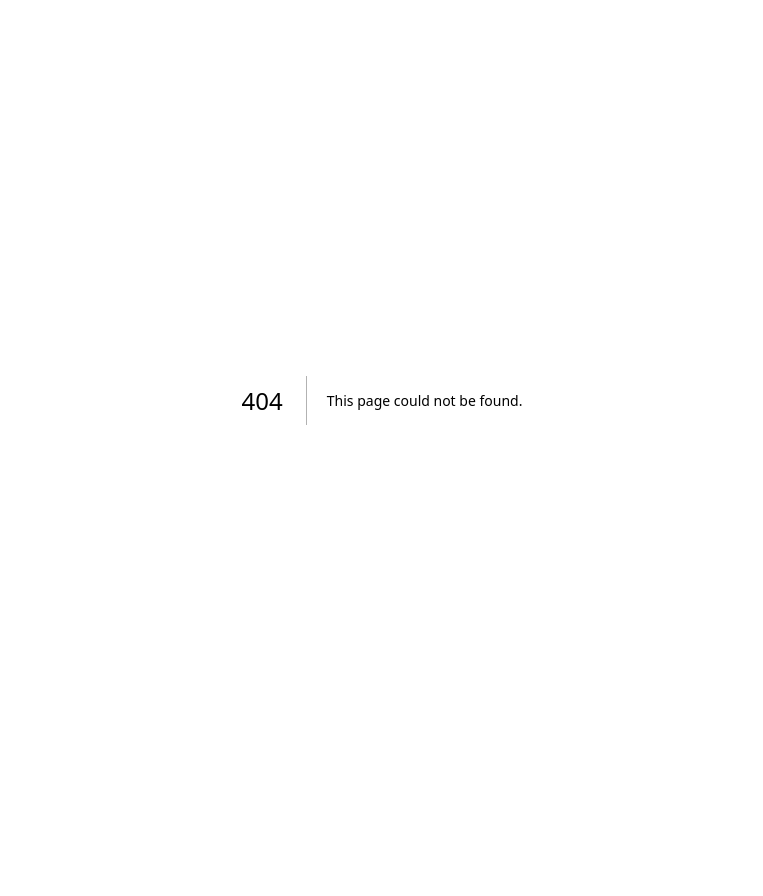
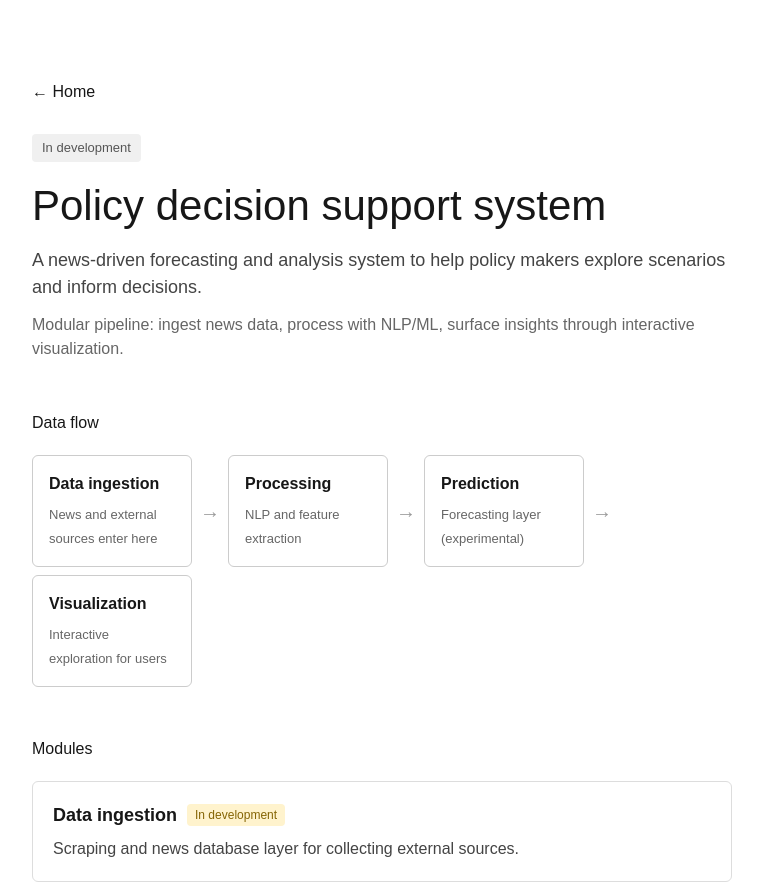
Before and after one commit to vandenHoeven/portfolio, a Next.js app: page /thesis in a window 1280 px wide. Before the commit this address had no page. Shown: the top 896 px of the page, without its empty margins (258-1021 px from the left). Before the commit the page ends 800 px from the top, so only its background shows below. Built offline with nearby package versions, Linux system fonts and the light colour scheme.

Commit message:
update structure

```diff
--- a/app/page.tsx
+++ b/app/page.tsx
@@ -1,4 +1,5 @@
 import { projects } from "@/data/projects";
+import { thesisVision } from "@/data/thesis/vision";
 
 export default function Home() {
   return (
@@ -11,9 +12,16 @@ export default function Home() {
         <p style={{ fontSize: "18px", color: "#444" }}>
           Data Science & AI student focused on machine learning systems and data-driven applications.
         </p>
+
+        <p style={{ fontSize: "16px", color: "#666", marginTop: "12px" }}>
+          {thesisVision.visionLine}
+        </p>
       </section>
 
       <section style={{ marginTop: "30px" }}>
+        <a href="/thesis" style={{ marginRight: "15px" }}>
+          Thesis system
+        </a>
         <a href="/projects" style={{ marginRight: "15px" }}>
           Projects
         </a>
--- /dev/null
+++ b/app/thesis/components/ModuleCard.tsx
@@ -0,0 +1,73 @@
+import type { ModuleStatus, ThesisModule } from "@/data/thesis/modules";
+
+const statusLabels: Record<ModuleStatus, string> = {
+  active: "Active",
+  in_development: "In development",
+  experimental: "Experimental",
+  planned: "Planned",
+};
+
+const statusStyles: Record<ModuleStatus, { backgroundColor: string; color: string }> = {
+  active: { backgroundColor: "#e6f4ea", color: "#1e7e34" },
+  in_development: { backgroundColor: "#fff3cd", color: "#856404" },
+  experimental: { backgroundColor: "#e8eaf6", color: "#3949ab" },
+  planned: { backgroundColor: "#f0f0f0", color: "#555" },
+};
+
+type ModuleCardProps = {
+  module: ThesisModule;
+};
+
+export default function ModuleCard({ module }: ModuleCardProps) {
+  const badgeStyle = statusStyles[module.status];
+
+  const content = (
+    <>
+      <div style={{ display: "flex", alignItems: "center", gap: "10px", marginBottom: "8px" }}>
+        <strong style={{ fontSize: "18px" }}>{module.title}</strong>
+        <span
+          style={{
+            display: "inline-block",
+            padding: "2px 8px",
+            fontSize: "12px",
+            borderRadius: "4px",
+            ...badgeStyle,
+          }}
+        >
+          {statusLabels[module.status]}
+        </span>
+      </div>
+      <p style={{ margin: 0, color: "#444" }}>{module.description}</p>
+      {module.href && (
+        <p style={{ marginTop: "10px", marginBottom: 0, fontSize: "14px", color: "#0066cc" }}>
+          Open module →
+        </p>
+      )}
+    </>
+  );
+
+  const cardStyle = {
+    padding: "20px",
+    border: "1px solid #ddd",
+    borderRadius: "6px",
+    marginBottom: "16px",
+  };
+
+  if (module.href) {
+    return (
+      <a
+        href={module.href}
+        style={{
+          ...cardStyle,
+          display: "block",
+          textDecoration: "none",
+          color: "inherit",
+        }}
+      >
+        {content}
+      </a>
+    );
+  }
+
+  return <div style={cardStyle}>{content}</div>;
+}
--- /dev/null
+++ b/app/thesis/components/Overview.tsx
@@ -0,0 +1,30 @@
+import { thesisVision } from "@/data/thesis/vision";
+
+export default function Overview() {
+  return (
+    <section>
+      <div style={{ marginBottom: "12px" }}>
+        <span
+          style={{
+            display: "inline-block",
+            padding: "4px 10px",
+            fontSize: "13px",
+            borderRadius: "4px",
+            backgroundColor: "#f0f0f0",
+            color: "#555",
+          }}
+        >
+          {thesisVision.status}
+        </span>
+      </div>
+
+      <h1 style={{ fontSize: "42px", marginBottom: "10px" }}>{thesisVision.headline}</h1>
+
+      <p style={{ fontSize: "18px", color: "#444", marginBottom: "12px" }}>
+        {thesisVision.visionLine}
+      </p>
+
+      <p style={{ fontSize: "16px", color: "#666" }}>{thesisVision.technicalLine}</p>
+    </section>
+  );
+}
--- /dev/null
+++ b/app/thesis/components/SystemMap.tsx
@@ -0,0 +1,38 @@
+import { pipelineStages } from "@/data/thesis/pipeline";
+
+export default function SystemMap() {
+  return (
+    <section>
+      <h2 style={{ marginBottom: "20px" }}>Data flow</h2>
+
+      <div
+        style={{
+          display: "flex",
+          flexWrap: "wrap",
+          alignItems: "flex-start",
+          gap: "8px",
+        }}
+      >
+        {pipelineStages.map((stage, index) => (
+          <div key={stage.id} style={{ display: "flex", alignItems: "flex-start", gap: "8px" }}>
+            <div
+              style={{
+                padding: "16px",
+                border: "1px solid #ccc",
+                borderRadius: "6px",
+                minWidth: "140px",
+                maxWidth: "160px",
+              }}
+            >
+              <strong style={{ display: "block", marginBottom: "6px" }}>{stage.label}</strong>
+              <span style={{ fontSize: "13px", color: "#666" }}>{stage.description}</span>
+            </div>
+            {index < pipelineStages.length - 1 && (
+              <span style={{ alignSelf: "center", fontSize: "20px", color: "#999" }}>→</span>
+            )}
+          </div>
+        ))}
+      </div>
+    </section>
+  );
+}
--- /dev/null
+++ b/app/thesis/page.tsx
@@ -0,0 +1,27 @@
+import { thesisModules } from "@/data/thesis/modules";
+import ModuleCard from "./components/ModuleCard";
+import Overview from "./components/Overview";
+import SystemMap from "./components/SystemMap";
+
+export default function ThesisPage() {
+  return (
+    <main style={{ maxWidth: "700px", margin: "80px auto", fontFamily: "sans-serif" }}>
+      <a href="/">← Home</a>
+
+      <div style={{ marginTop: "30px" }}>
+        <Overview />
+      </div>
+
+      <div style={{ marginTop: "50px" }}>
+        <SystemMap />
+      </div>
+
+      <section style={{ marginTop: "50px" }}>
+        <h2 style={{ marginBottom: "20px" }}>Modules</h2>
+        {thesisModules.map((module) => (
+          <ModuleCard key={module.id} module={module} />
+        ))}
+      </section>
+    </main>
+  );
+}
--- /dev/null
+++ b/app/thesis/visualization/page.tsx
@@ -0,0 +1,52 @@
+import type { Metadata } from "next";
+
+export const metadata: Metadata = {
+  title: "Visualization | Thesis system",
+  description: "Interactive exploration layer for the policy decision support system.",
+};
+
+export default function VisualizationPage() {
+  return (
+    <main style={{ maxWidth: "700px", margin: "80px auto", fontFamily: "sans-serif" }}>
+      <a href="/thesis">← Thesis system</a>
+
+      <section style={{ marginTop: "30px" }}>
+        <div style={{ marginBottom: "12px" }}>
+          <span
+            style={{
+              display: "inline-block",
+              padding: "4px 10px",
+              fontSize: "13px",
+              borderRadius: "4px",
+              backgroundColor: "#e6f4ea",
+              color: "#1e7e34",
+            }}
+          >
+            Active module
+          </span>
+        </div>
+
+        <h1 style={{ fontSize: "42px", marginBottom: "10px" }}>Interactive exploration layer</h1>
+
+        <p style={{ fontSize: "18px", color: "#444" }}>
+          The visualization tool for exploring news-driven insights. More features coming soon.
+        </p>
+      </section>
+
+      <section style={{ marginTop: "40px" }}>
+        <div
+          style={{
+            border: "2px dashed #ccc",
+            borderRadius: "8px",
+            padding: "60px 20px",
+            textAlign: "center",
+            color: "#888",
+            backgroundColor: "#fafafa",
+          }}
+        >
+          Visualization tool will be embedded here
+        </div>
+      </section>
+    </main>
+  );
+}
--- /dev/null
+++ b/data/thesis/modules.ts
@@ -0,0 +1,37 @@
+export type ModuleStatus = "active" | "in_development" | "experimental" | "planned";
+
+export type ThesisModule = {
+  id: string;
+  title: string;
+  description: string;
+  status: ModuleStatus;
+  href?: string;
+};
+
+export const thesisModules: ThesisModule[] = [
+  {
+    id: "ingestion",
+    title: "Data ingestion",
+    description: "Scraping and news database layer for collecting external sources.",
+    status: "in_development",
+  },
+  {
+    id: "processing",
+    title: "Processing",
+    description: "NLP and ML pipeline for transforming raw news into structured features.",
+    status: "in_development",
+  },
+  {
+    id: "prediction",
+    title: "Prediction",
+    description: "Forecasting layer for scenario exploration. Still experimental and not active yet.",
+    status: "experimental",
+  },
+  {
+    id: "visualization",
+    title: "Visualization",
+    description: "Interactive exploration layer for policy makers to inspect data and insights.",
+    status: "active",
+    href: "/thesis/visualization",
+  },
+];
--- /dev/null
+++ b/data/thesis/pipeline.ts
@@ -0,0 +1,28 @@
+export type PipelineStage = {
+  id: string;
+  label: string;
+  description: string;
+};
+
+export const pipelineStages: PipelineStage[] = [
+  {
+    id: "ingest",
+    label: "Data ingestion",
+    description: "News and external sources enter here",
+  },
+  {
+    id: "process",
+    label: "Processing",
+    description: "NLP and feature extraction",
+  },
+  {
+    id: "predict",
+    label: "Prediction",
+    description: "Forecasting layer (experimental)",
+  },
+  {
+    id: "viz",
+    label: "Visualization",
+    description: "Interactive exploration for users",
+  },
+];
--- /dev/null
+++ b/data/thesis/vision.ts
@@ -0,0 +1,8 @@
+export const thesisVision = {
+  headline: "Policy decision support system",
+  visionLine:
+    "A news-driven forecasting and analysis system to help policy makers explore scenarios and inform decisions.",
+  technicalLine:
+    "Modular pipeline: ingest news data, process with NLP/ML, surface insights through interactive visualization.",
+  status: "In development",
+};
```
